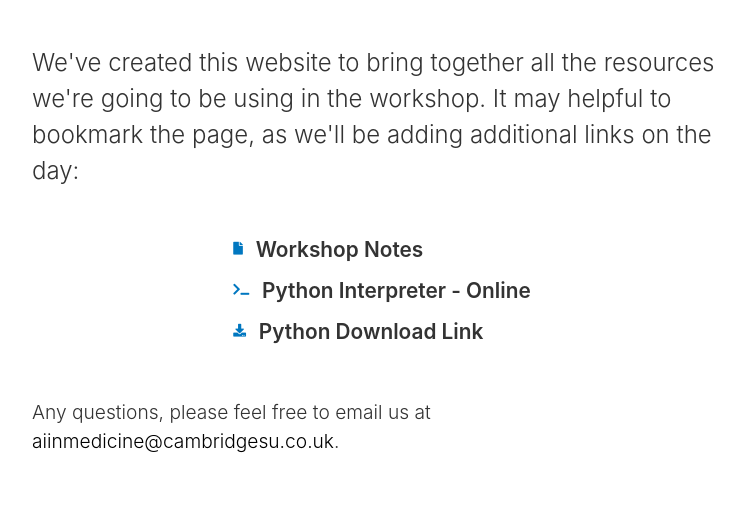
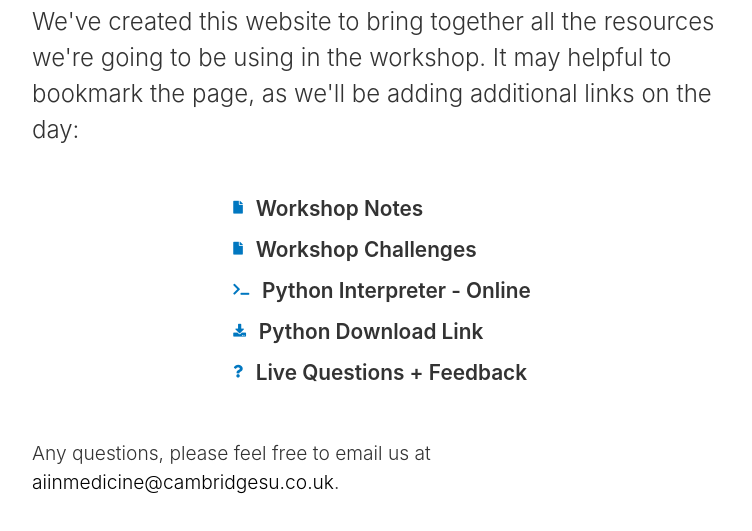
Before and after one commit to will-0/aimsoc-code-workshop-23, a plain HTML site: page index.html in a window 1280 px wide. Shown: the part 205-736 px from the top of the page, without its empty margins (258-1010 px from the left). Drawn offline with Linux system fonts and the light colour scheme.

Commit message:
Added new links

```diff
--- a/index.html
+++ b/index.html
@@ -11,10 +11,13 @@
       <h2>AIMsoc X MedTech Society 2023</h2>
       <p class="subtitle">We've created this website to bring together all the resources we're going to be using in the workshop. It may helpful to bookmark the page, as we'll be adding additional links on the day:</p>
       <ul>
-        <li><i class="fa fa-file"></i><a class="websitelink" href="https://docs.google.com/document/d/1x-sGLEw1Hpc3LS7_S0CX_mAX51zsEz_nQdwg_qQvzqQ/edit?usp=sharing">Workshop Notes</a></li>
-        <li><i class="fas fa-terminal"></i><a class="websitelink" href="https://www.programiz.com/python-programming/online-compiler/">Python Interpreter - Online</a></li>
-        <li><i class="fas fa-download"></i><a class="websitelink" href="https://www.python.org/downloads/">Python Download Link</a></li>
-        <!-- <li><i class="fas fa-book"></i><a class="websitelink" href="https://automatetheboringstuff.com/2e/chapter1/">Introductory coding course</a></li> -->
+        <li><i class="fa fa-file"></i><a class="websitelink" href="https://docs.google.com/document/d/1x-sGLEw1Hpc3LS7_S0CX_mAX51zsEz_nQdwg_qQvzqQ/edit?usp=sharing" target="_blank">Workshop Notes</a></li>
+        <li><i class="fa fa-file"></i><a class="websitelink" href="https://docs.google.com/document/d/1tmI4vCUZcCRU4fMwMmNSyMH_gvn8LCRH0iaAEg0APps/edit?usp=sharing" target="_blank">Workshop Challenges</a></li>
+        <li><i class="fas fa-terminal"></i><a class="websitelink" href="https://www.programiz.com/python-programming/online-compiler/" target="_blank">Python Interpreter - Online</a></li>
+        <li><i class="fas fa-download"></i><a class="websitelink" href="https://www.python.org/downloads/" target="_blank">Python Download Link</a></li>
+        <!-- <li><i class="fas fa-book"></i><a class="websitelink" href="https://automatetheboringstuff.com/2e/chapter1/" target="_blank">Introductory coding course</a></li> -->
+        <li><i class="fas fa-question"></i><a class="websitelink" href="https://app.sli.do/event/4SVG48qrNr25iErFSy377j" target="_blank">Live Questions + Feedback</a></li>
+
       </ul>
       <p class="footnote">Any questions, please feel free to email us at <a href="mailto:aiinmedicine@cambridgesu.co.uk">aiinmedicine@cambridgesu.co.uk</a>.</p>
     </div>
```
